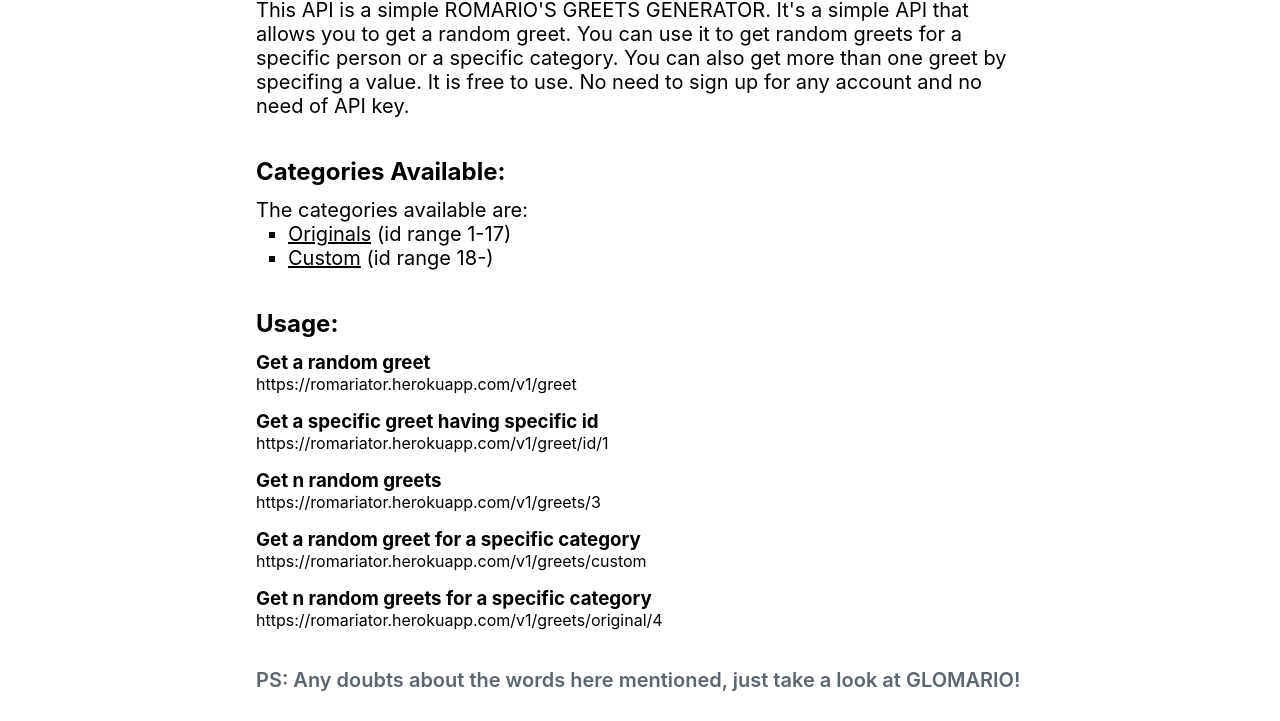
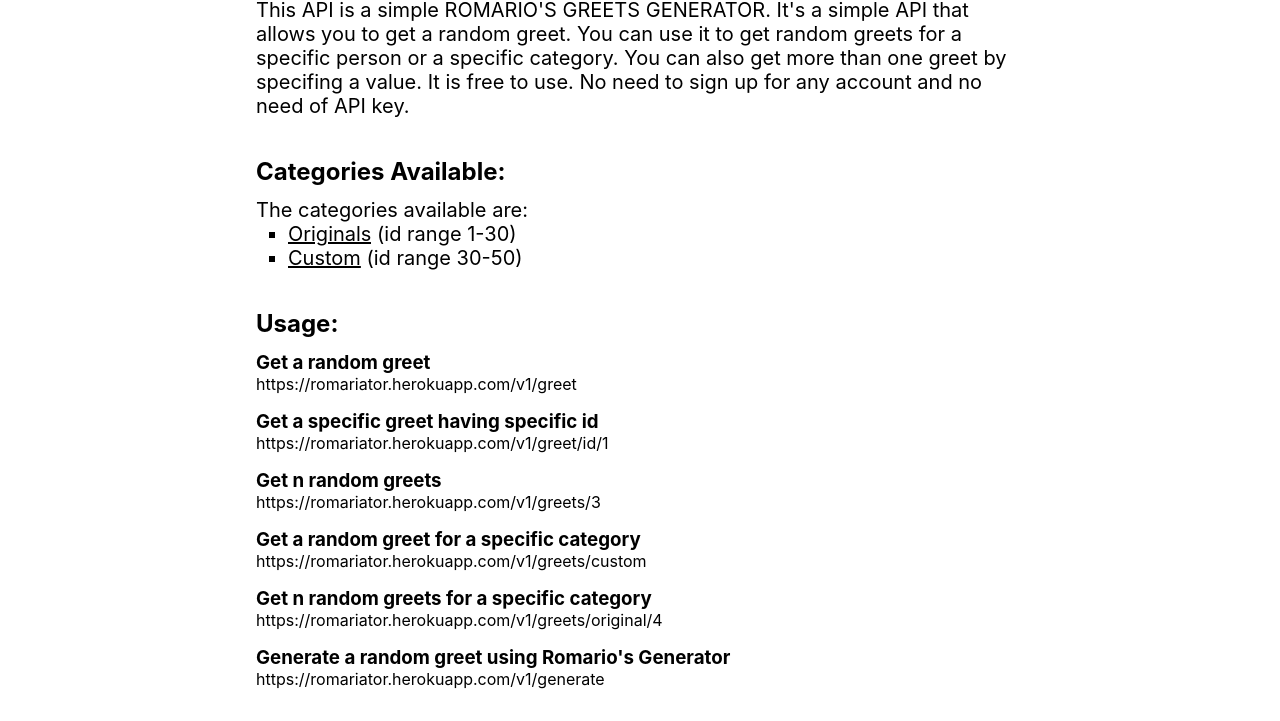
Before and after one commit to filtenorio/romario, a website: page public/index.html in a window 1280 px wide. Shown: the part 156-877 px from the top of the page. Drawn offline with Linux system fonts and the light colour scheme; grey boxes are pictures that could not be loaded.

Commit message:
Update index.html
Updated usage, added generate a random greet.

```diff
--- a/public/index.html
+++ b/public/index.html
@@ -30,13 +30,13 @@
     <ul>
         <li>
             <a href="https://romariator.herokuapp.com/v1/greet/original/">
-                <span class="span-left">Originals</span><span class="span-right"> (id range 1-17) </span>
+                <span class="span-left">Originals</span><span class="span-right"> (id range 1-30) </span>
             </a>
         </li>
 
         <li>
             <a href="https://romariator.herokuapp.com/v1/greet/custom/">
-                <span class="span-left">Custom</span><span class="span-right"> (id range 18-) </span>
+                <span class="span-left">Custom</span><span class="span-right"> (id range 30-50) </span>
             </a>
         </li>
 
@@ -68,6 +68,10 @@
         <p class="usage">
             <a href="https://romariator.herokuapp.com/v1/greet/original/4">https://romariator.herokuapp.com/v1/greets/original/4</a>
         </p>
+    <h3>Generate a random greet using Romario's Generator</h3>
+        <p class="usage">
+            <a href="https://romariator.herokuapp.com/v1/generate">https://romariator.herokuapp.com/v1/generate</a>
+        </p>
 
     <footer>
 
```
